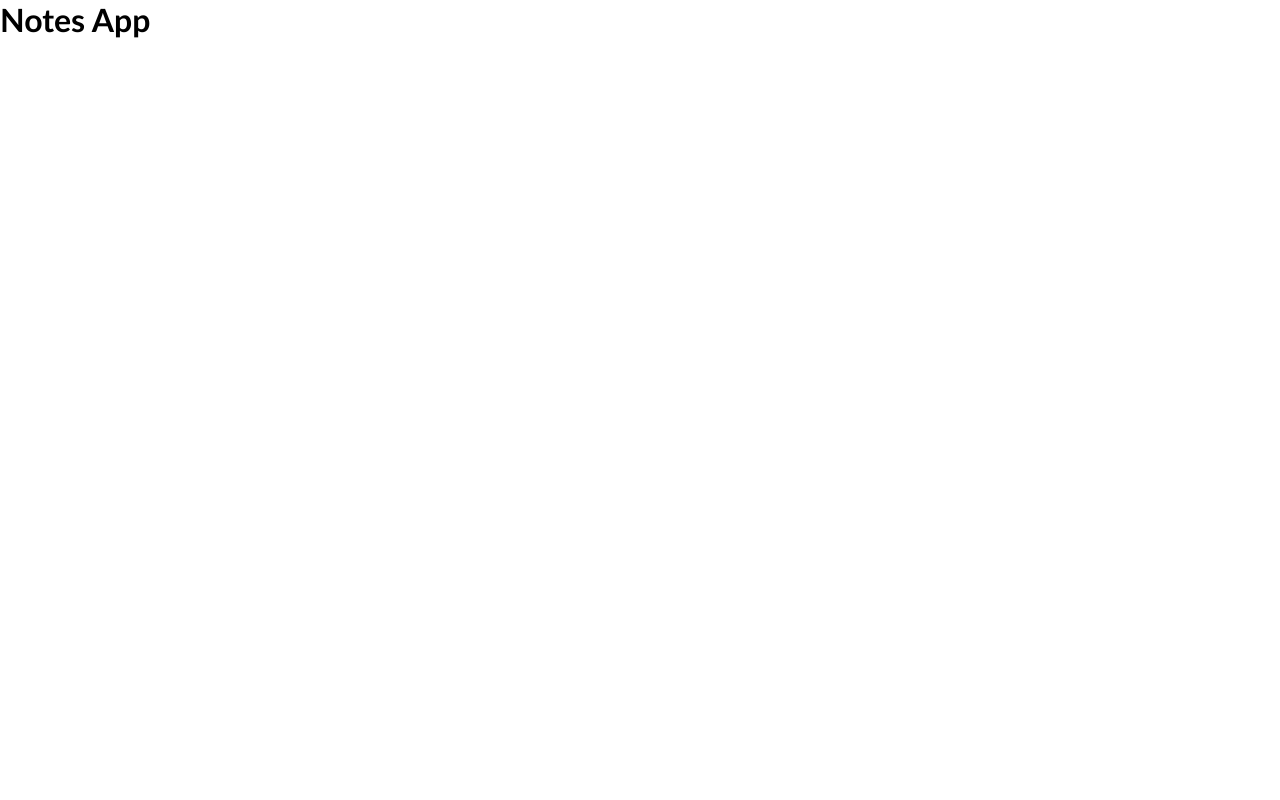
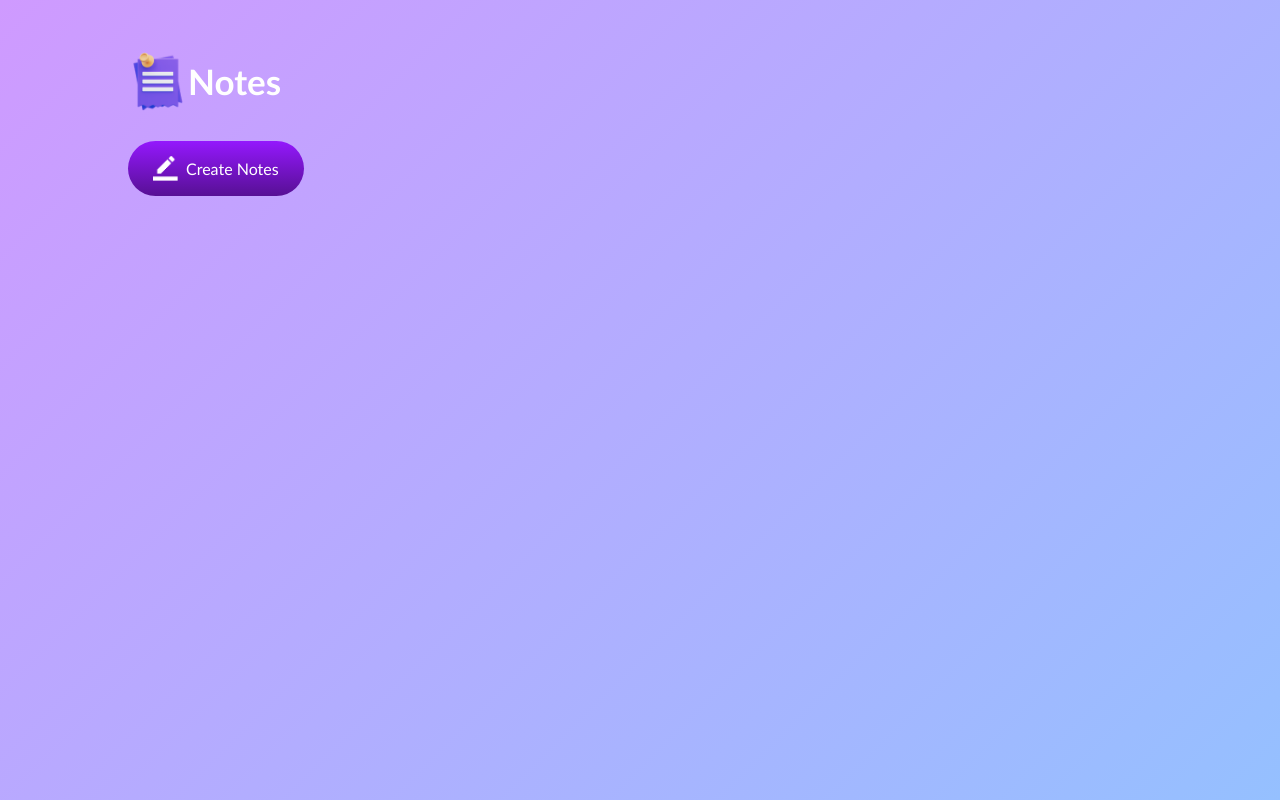
Before and after one commit to jansent1/NotesApp, a plain HTML site: page index.html in a window 1280 px wide. Drawn offline with Linux system fonts and the light colour scheme.

Commit message:
Basic UI

```diff
--- a/index.html
+++ b/index.html
@@ -3,9 +3,12 @@
     <meta charset="UTF-8">
     <meta name="viewport" content="width=device-width, initial-scale=1.0">
     <link rel="stylesheet" href="styles.css">
-    <title>Document</title>
+    <title>Notes App JS</title>
 </head>
 <body>
-    <h1>Notes App</h1>
+    <div class="container">
+        <h1><img src="images/notes.png" alt="notes">Notes</h1>
+        <button><img src="images/edit.png" alt="edit">Create Notes</button>
+    </div>
 </body>
 </html>
--- a/styles.css
+++ b/styles.css
@@ -4,3 +4,42 @@
     font-family: 'Trebuchet MS', 'Lucida Sans Unicode', 'Lucida Grande', 'Lucida Sans', Arial, sans-serif;
     box-sizing: border-box;
 }
+
+.container {
+    width: 100%;
+    min-height: 100vh;
+    background: linear-gradient(135deg, #cf9aff, #95c0ff);
+    color: #fff;
+    padding-top: 4%;
+    padding-left: 10%;
+}
+
+.container h1 {
+    display: flex;
+    align-items: center;
+    font-size: 35px;
+    font-weight: 600;
+}
+
+.container h1 img {
+    width: 60px;
+}
+
+.container button img {
+    width: 25px;
+    margin-right: 8px;
+}
+
+.container button {
+    display: flex;
+    align-items: center;
+    background: linear-gradient(#9418fd, #571094);
+    color: #fff;
+    font-size: 16px;
+    outline: 0;
+    border: 0;
+    border-radius: 40px;
+    padding: 15px 25px;
+    margin: 30px 0 20px;
+    cursor: pointer;
+}
```
